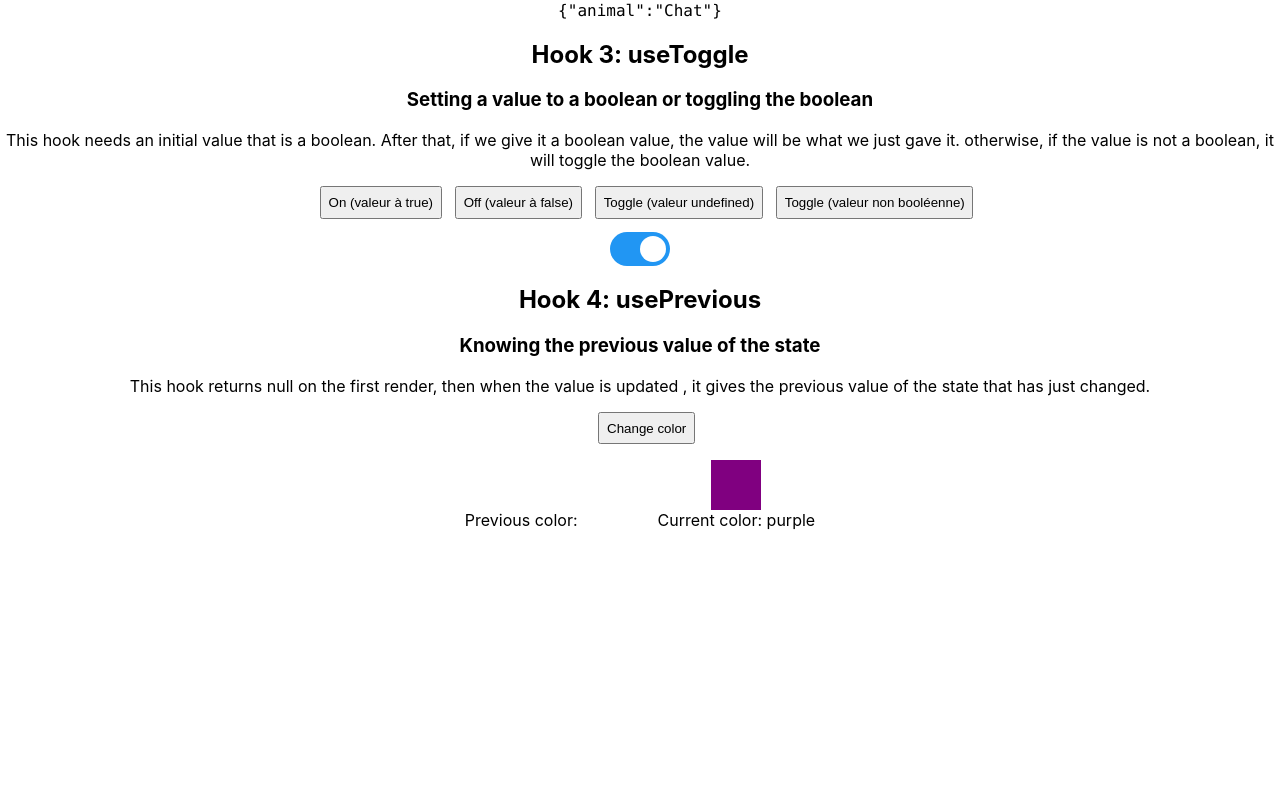
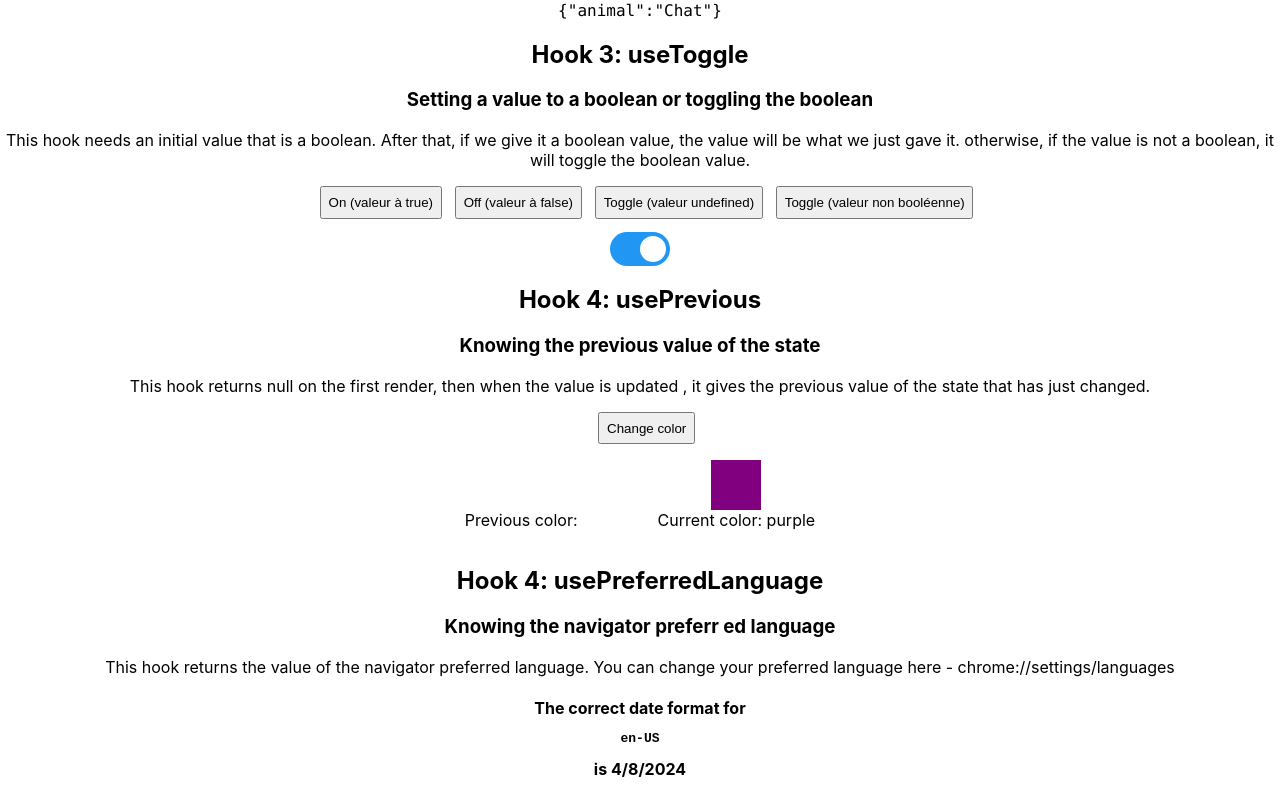
Before and after one commit to bdegrandmaison/react-hooks, a React (Create React App) app: page / in a window 1280 px wide. Shown: the part 432-1232 px from the top of the page. Before the commit the page ends 978 px from the top, so only its background shows below. Built offline with nearby package versions, Linux system fonts and the light colour scheme.

Commit message:
added usePreferredLanguage hook

```diff
--- a/src/App.tsx
+++ b/src/App.tsx
@@ -3,6 +3,7 @@
 import { DefaultComponent } from './components/DefaultComponent';
 import { ToggleComponent } from './components/ToggleComponent';
 import { PreviousComponent } from './components/PreviousComponent';
+import { PreferredLanguageComponent } from './components/PreferredLanguageComponent';
 
 function App() {
   return (
@@ -12,6 +13,7 @@
       <DefaultComponent />
       <ToggleComponent />
       <PreviousComponent />
+      <PreferredLanguageComponent />
     </div>
   );
 }
--- /dev/null
+++ b/src/components/PreferredLanguageComponent.tsx
@@ -0,0 +1,20 @@
+import usePreferredLanguage from '../hooks/usePreferredLanguage';
+
+export const PreferredLanguageComponent = () => {
+  const language = usePreferredLanguage();
+
+  return (
+    <section>
+      <h2>Hook 4: usePreferredLanguage</h2>
+      <h3>Knowing the navigator preferr ed language</h3>
+      <p>
+        This hook returns the value of the navigator preferred language. You can change your
+        preferred language here - chrome://settings/languages
+      </p>
+      <h4>
+        The correct date format for <pre>{language}</pre> is{' '}
+        <time>{new Date(Date.now()).toLocaleDateString(language)}</time>
+      </h4>
+    </section>
+  );
+};
--- /dev/null
+++ b/src/hooks/usePreferredLanguage.ts
@@ -0,0 +1,18 @@
+import { useSyncExternalStore } from 'react';
+
+const subscribe = (cb: () => void) => {
+  window.addEventListener('languagechange', cb);
+  return () => window.removeEventListener('languagechange', cb);
+};
+
+const getSnapshot = () => {
+  return navigator.language;
+};
+
+const getServerSnapshot = () => {
+  throw Error('usePreferredLanguage is a client-only hook');
+};
+
+export default function usePreferredLanguage() {
+  return useSyncExternalStore(subscribe, getSnapshot, getServerSnapshot);
+}
```
